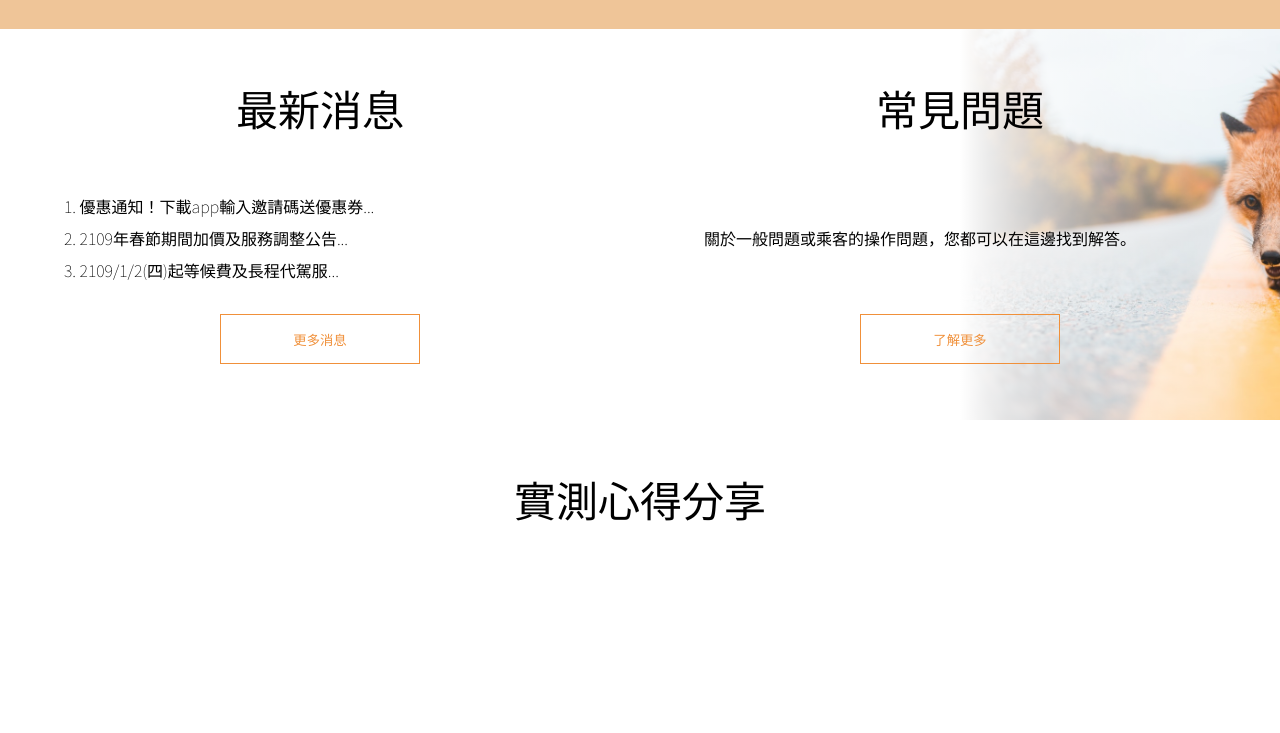
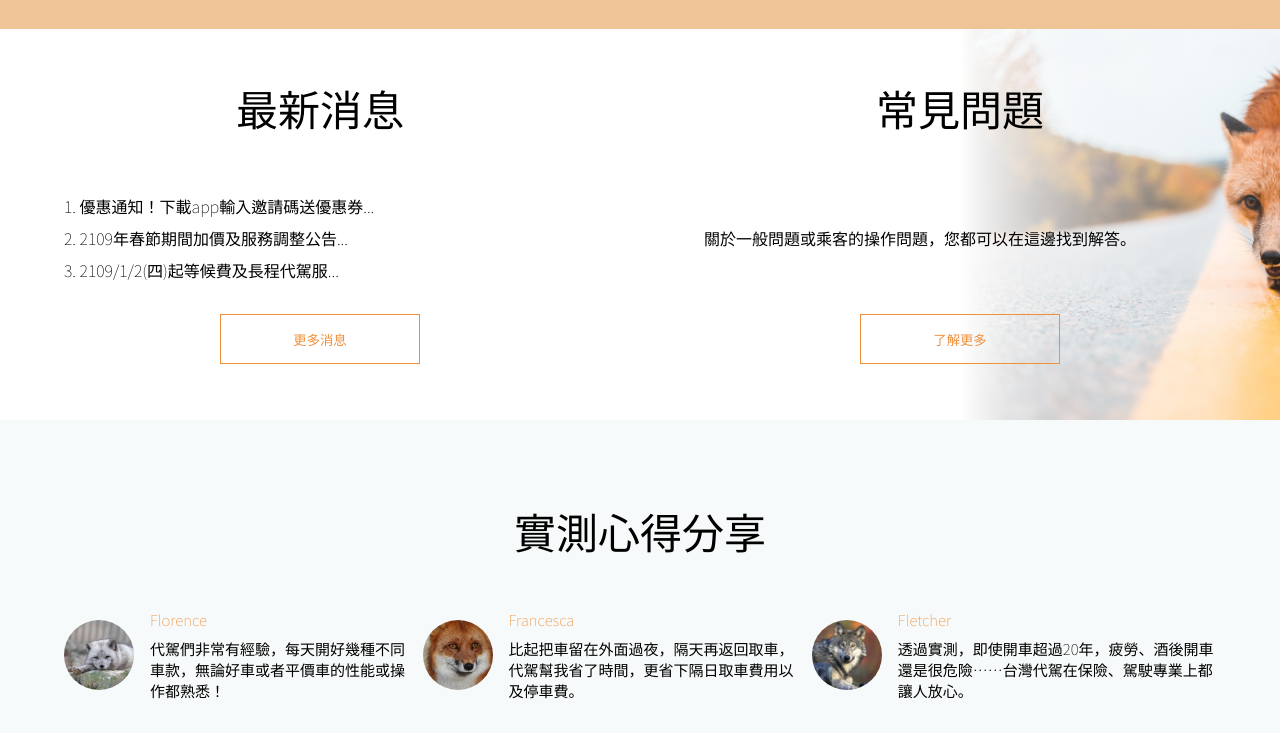
Before and after one commit to tzynwang/Challenge_CSS_pretend-I-work-for-these-companies, a plain HTML site: page index.html in a window 1280 px wide. Shown: the part 2023-2756 px from the top of the page. Before the commit the page ends 2600 px from the top, so only its background shows below. Drawn offline with Linux system fonts and the light colour scheme.

Commit message:
feat: feedback section style

```diff
--- a/index.html
+++ b/index.html
@@ -141,10 +141,28 @@
     <!-- feedback -->
     <section class="feedback">
       <h2 class="section__title">實測心得分享</h2>
-      <ul>
-        <li></li>
-        <li></li>
-        <li></li>
+      <ul class="feedback__item">
+        <li class="feedback__list__item">
+          <img class="feedback--avatar" src="./images/pexels-a-6279003.jpg" alt="feedback avatar image">
+          <div>
+            <span class="feedback-name">Florence</span>
+            <p>代駕們非常有經驗，每天開好幾種不同車款，無論好車或者平價車的性能或操作都熟悉！</p>
+          </div>
+        </li>
+        <li class="feedback__list__item">
+          <img class="feedback--avatar" src="./images/pexels-funny-foxy-pride-5872306.jpg" alt="feedback avatar image">
+          <div>
+            <span class="feedback-name">Francesca</span>
+            <p>比起把車留在外面過夜，隔天再返回取車，代駕幫我省了時間，更省下隔日取車費用以及停車費。</p>
+          </div>
+        </li>
+        <li class="feedback__list__item">
+          <img class="feedback--avatar" src="./images/pexels-pixabay-2361.jpg" alt="feedback avatar image">
+          <div>
+            <span class="feedback-name">Fletcher</span>
+            <p>透過實測，即使開車超過20年，疲勞、酒後開車還是很危險……台灣代駕在保險、駕駛專業上都讓人放心。</p>
+          </div>
+        </li>
       </ul>
     </section>
   </main>
--- a/styles/main.scss
+++ b/styles/main.scss
@@ -375,6 +375,33 @@ main {
   border-top: 1px solid var(--light-accent);
 }
 
+.feedback {
+  padding: 2rem 5%;
+  background-color: var(--light);
+}
+
+.feedback__list__item {
+  display: flex;
+  margin-top: 2rem;
+}
+
+.feedback--avatar {
+  flex-shrink: 0;
+
+  width: 70px;
+  height: 70px;
+  margin-right: 1rem;
+
+  border-radius: 50%;
+  object-fit: cover;
+}
+
+.feedback-name {
+  display: inline-block;
+  margin-bottom: .5rem;
+  color: var(--primary);
+}
+
 @media screen and (min-width: 768px) {
   .header__nav-icon--label {
     display: none;
@@ -511,4 +538,19 @@ main {
       background-size: cover;
     }
   }
+
+  .feedback__item {
+    display: flex;
+  }
+
+  .feedback__list__item {
+    margin-top: 0;
+    align-items: center;
+
+    font-size: 15px;
+  }
+
+  .feedback__list__item+.feedback__list__item {
+    margin-left: 1rem;
+  }
 }
```
Also changed, not shown: images/pexels-a-6279003.jpg (added), images/pexels-funny-foxy-pride-5872306.jpg (added), images/pexels-pixabay-2361.jpg (added), styles/main.css, 1 other file.
